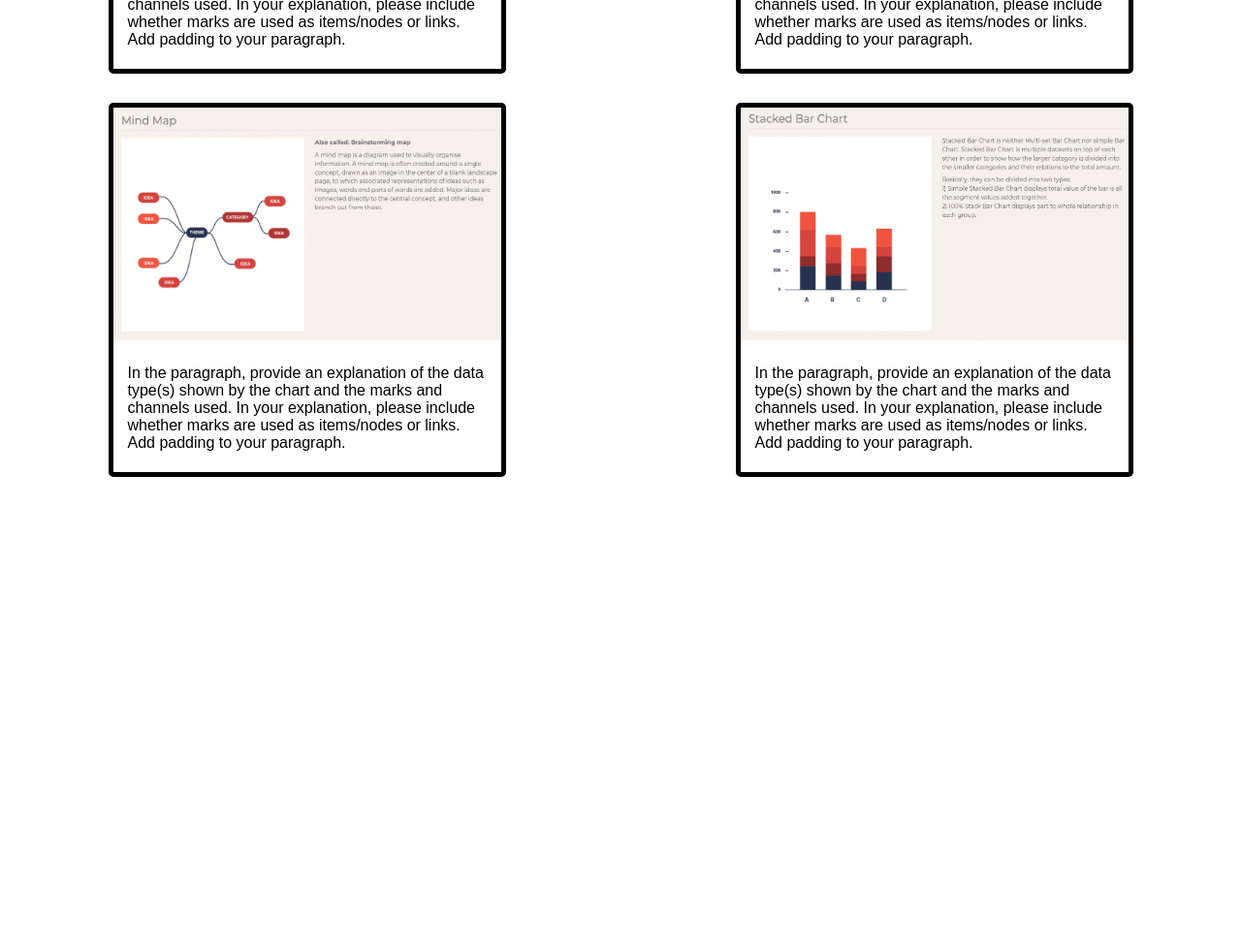
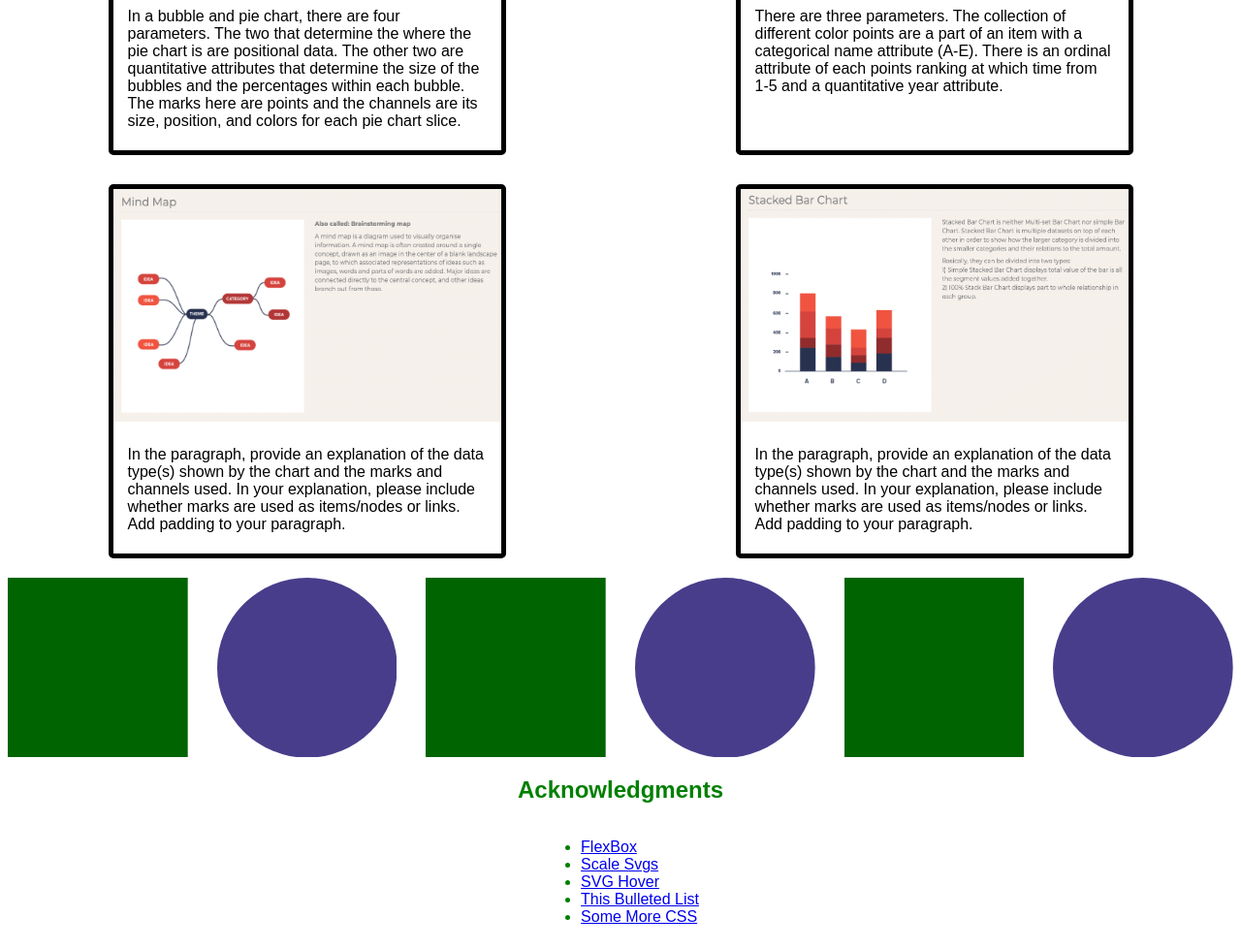
Before and after one commit to DS4200-S22/hw-03-david-felix, a plain HTML site: page index.html in a window 1280 px wide. Shown: the part 390-1369 px from the top of the page at 97% size. Before the commit the page ends 890 px from the top, so only its background shows below. Drawn offline with Linux system fonts and the light colour scheme.

Commit message:
updated shapes + refs

```diff
--- a/index.html
+++ b/index.html
@@ -12,36 +12,72 @@
 
     <header>
         <h1 id = "head">HTML+CSS & Marks+Channels</h1>
+        <h2 id="head">By Felix and David</h2>
     </header>
 
     <div id="flexbox" class="flex-container">
       <div id="chart1" class="flex-item">
         <img class="item" src="img/bubble_and_pie_chart.png" alt="Compound Bubble and Pie Chart">
         <p id="p1" class="description">
-            In the paragraph, provide an explanation of the data type(s) shown by the chart and the marks and channels used. In your explanation, please include whether marks are used as items/nodes or links. Add padding to your paragraph.
+            In a bubble and pie chart, there are four parameters. The two that determine the where the pie chart is are positional data. The other two are quantitative attributes that determine the size of the bubbles and the percentages within each bubble. The marks here are points and the channels are its size, position, and colors for each pie chart slice.
         </p>
 
     </div>
       <div id="chart2" class="flex-item">
         <img class="item" src="img/bump_chart.png" alt="Bump Chart">
-        <p id="p1" class="description">
-            In the paragraph, provide an explanation of the data type(s) shown by the chart and the marks and channels used. In your explanation, please include whether marks are used as items/nodes or links. Add padding to your paragraph.
+        <p id="p2" class="description">
+            There are three parameters. The collection of different color points are a part of an item with a categorical name attribute (A-E). There is an ordinal attribute of each points ranking at which time from 1-5 and a quantitative year attribute.
         </p>
     </div>
       <div id="chart3" class="flex-item">
         <img class="item" src="img/mind_map.png" alt="Mind Map">
-        <p id="p1" class="description">
+        <p id="p3" class="description">
             In the paragraph, provide an explanation of the data type(s) shown by the chart and the marks and channels used. In your explanation, please include whether marks are used as items/nodes or links. Add padding to your paragraph.
         </p>
     </div>
       <div id="chart4" class="flex-item">
         <img class="item" src="img/stacked_bar_chart.png" alt="Stacked Bar Chart">
-        <p id="p1" class="description">
+        <p id="p4" class="description">
             In the paragraph, provide an explanation of the data type(s) shown by the chart and the marks and channels used. In your explanation, please include whether marks are used as items/nodes or links. Add padding to your paragraph.
         </p>
     </div>
   </div>
 
+    <div id="flexbox2" class="flex-container2">
+        <svg class="shape" viewbox="0 0 100 100">
+            <rect class="rect" width="100%" height="100%"/>
+        </svg>
+        <svg class="shape" viewbox="0 0 100 100">
+            <circle class="circ" cx="50%" cy="50%" r="50%"/>
+        </svg>
+        <svg class="shape" viewbox="0 0 100 100">
+            <rect class="rect" width="100%" height="100%"/>
+        </svg>
+        <svg class="shape" viewbox="0 0 100 100">
+            <circle class="circ" cx="50%" cy="50%" r="50%"/>
+        </svg>
+        <svg class="shape" viewbox="0 0 100 100">
+            <rect class="rect" width="100%" height="100%"/>
+        </svg>
+        <svg class="shape" viewbox="0 0 100 100">
+            <circle class="circ" cx="50%" cy="50%" r="50%"/>
+        </svg>
+  </div>
+
+    <header>
+        <h2 id="head">Acknowledgments</h2>
+    <header>
+
+    <div id="list" class="center">
+        <ul>
+            <li><a href="https://css-tricks.com/snippets/css/a-guide-to-flexbox/#basics-and-terminology" id="source1">FlexBox</a></li>
+            <li><a href="https://www.geeksforgeeks.org/how-to-make-an-svg-scale-with-its-parent-container/" id="source2">Scale Svgs</a></li>
+            <li><a href="https://learn-the-web.algonquindesign.ca/topics/advanced-svg/" id="source3">SVG Hover</a></li>
+            <li><a href="https://stackoverflow.com/questions/22154140/how-can-you-left-justify-list-items-in-a-unordered-list-that-is-centered-within" id="source4">This Bulleted List</a></li>
+            <li><a href="https://www.w3.org/Style/Examples/007/center.en.html" id="source5">Some More CSS</a></li>
+        </ul>
+    </div>
+
 
 </body>
 
--- a/style.css
+++ b/style.css
@@ -8,6 +8,10 @@ body {
 }*/
 
 h1 {
+	text-align: center;
+}
+
+h2 {
 	text-align: center;
 }
 
@@ -43,3 +47,49 @@ h1 {
 .description {
 	padding: 5px 15px;
 }
+
+.flex-container2 {
+	display: flex;
+	flex-flow: row nowrap;
+	justify-content: center;
+	justify-content: space-evenly;
+	justify-content: space-around;
+	gap: 30px 30px;
+}
+
+#flexbox2 {
+	margin-top: 20px;
+	margin-bottom: 20px;
+}
+
+.shape {
+	flex-shrink: 1;
+}
+
+.center {
+	margin-left: auto;
+	margin-right: auto;
+	display: table;
+}
+
+ul {
+	text-align: left;
+}
+
+
+.rect {
+	fill: darkgreen;
+
+}
+
+.rect:hover {
+	fill: lightgreen;
+}
+
+.circ {
+	fill: darkslateblue;
+}
+
+.circ:hover {
+	fill: lightblue;
+}
```
